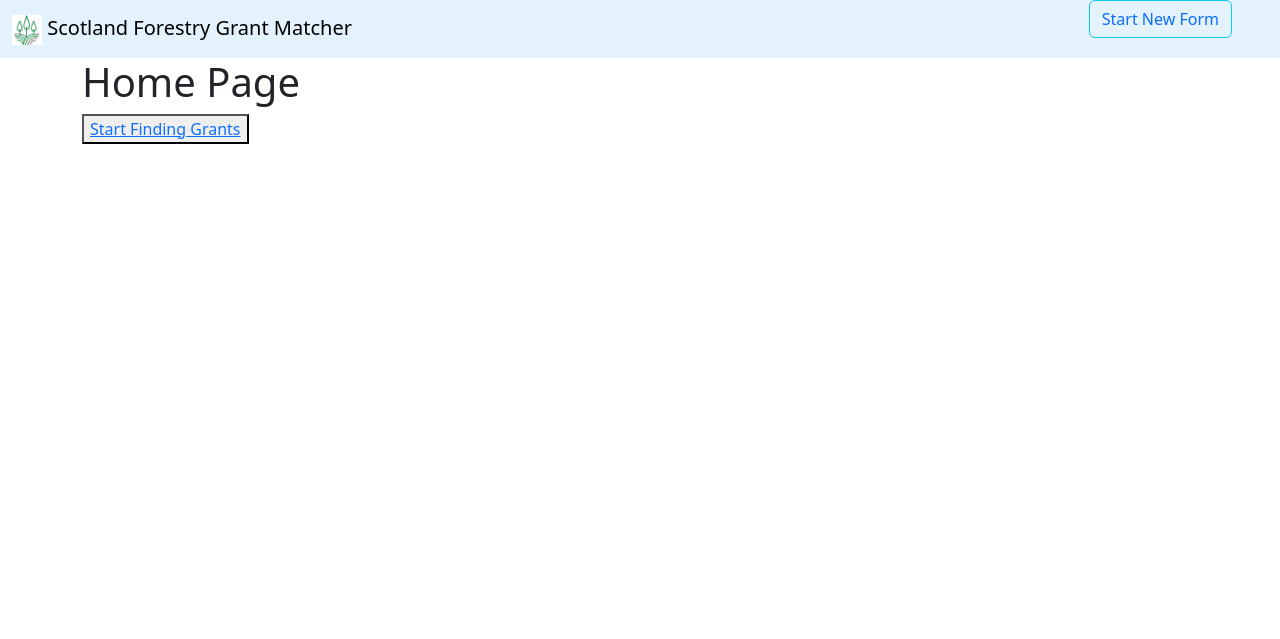
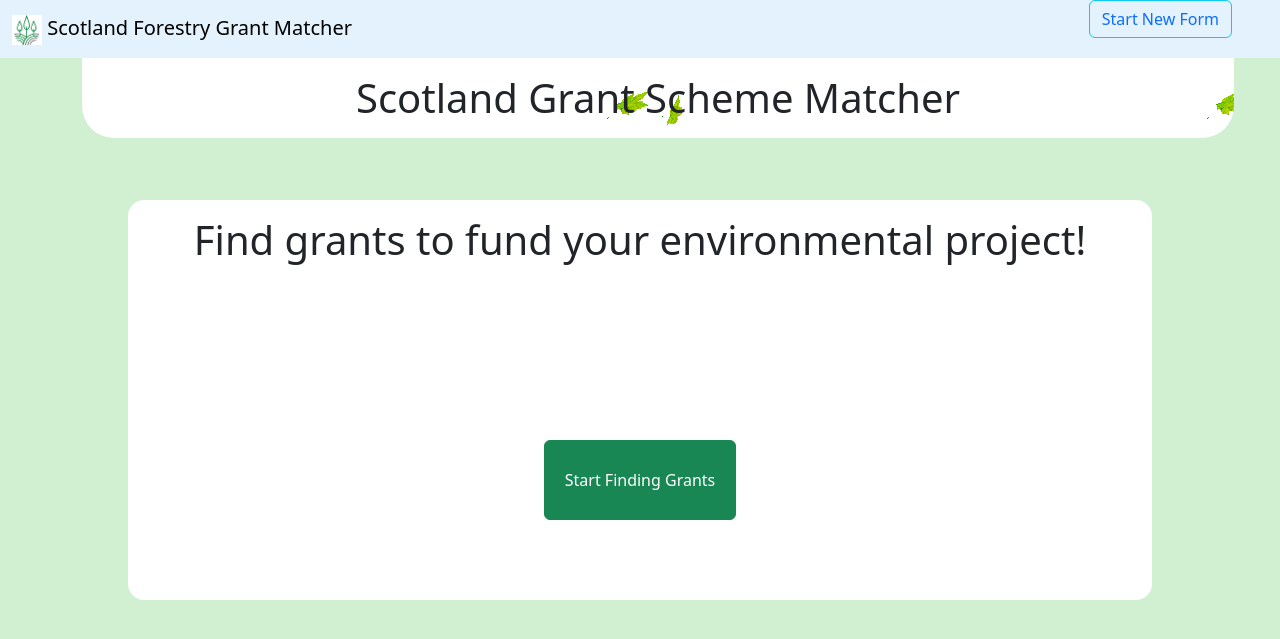
Before and after one commit to Afish3/grant-scheme-matcher, a Flask app: page / in a window 1280 px wide. Shown: the top 639 px of the page. Run offline with Flask 3, Linux system fonts and the light colour scheme; some libraries are stand-ins or nearby versions.

Commit message:
updated styles

```diff
--- a/forms.py
+++ b/forms.py
@@ -17,7 +17,7 @@ questions = ["Are you a tenant, owner-occupier, sub-tenant, or short-lease holde
 
 states = ["Land Management Plan", "Habitat Protectioin", "Deer Management", "Woodlands In and Around Towns", "Low Impact Silvicultural Systems"]
 
-land_uses = ['registered croft', ]
+land_uses = ['croft / farm', 'commercial', 'private land, personnal use', 'public land']
 
 ownership_types = ['The land is individually owned', 'The land is group owned']
 
@@ -39,7 +39,7 @@ class GrantForm(FlaskForm):
     q6 = SelectField(questions[5], choices=['Yes', 'No'])
     q7 = SelectField(questions[6], choices=['Yes', 'No'])
     q8 = SelectField(questions[7], choices=['Yes', 'No'])
-    q9 = SelectMultipleField(questions[8], choices=[size for size in land_sizes])
+    q9 = SelectField(questions[8], choices=[size for size in land_sizes])
     q10 = SelectField(questions[9], choices=[hope for hope in hopes_for_project])
     q11 = SelectField(questions[10], choices=['Yes, my land is in the south of Scotland', 'No'])
 
--- a/requirements.txt
+++ b/requirements.txt
@@ -2,6 +2,7 @@ aiohttp==3.8.5
 aiosignal==1.3.1
 async-timeout==4.0.2
 attrs==23.1.0
+bcrypt==4.0.1
 blinker==1.6.2
 certifi==2023.7.22
 charset-normalizer==3.2.0
@@ -10,6 +11,7 @@ dataclasses-json==0.5.14
 faiss-cpu==1.7.4
 filelock==3.12.2
 Flask==2.3.2
+Flask-Bcrypt==1.0.1
 Flask-DebugToolbar==0.13.1
 Flask-SQLAlchemy==3.0.5
 Flask-WTF==1.1.1
--- a/static/app.css
+++ b/static/app.css
@@ -1,4 +1,7 @@
-body { text-align: center;
+body {
+    text-align: center;
+    background-color: #23b499;
+    background-color: rgba(27, 177, 27, 0.2)
 }
 
 @keyframes fade-in {
@@ -15,7 +18,7 @@ body { text-align: center;
   .fade-in:nth-child(3) { animation-delay: .5s; }
 
   main {
-    background-color: rgb(0, 149, 214);
+    background-color: white;
     border-radius: 1rem;
     padding: 1rem;
     height: 50vh;
--- a/static/results.js
+++ b/static/results.js
@@ -29,8 +29,45 @@ const indivGrant = document.querySelectorAll('.individual-grant');
 // 	});
 // });
 
-grants.addEventListener('scroll', function(){
+// grants.addEventListener('scroll', function(){
+// 	indivGrant.forEach((grant, index) => {
+// 		const counter = counters[index];
+// 		const target = +counter.getAttribute('data-target');
+// 		const inc = target / speed;
+// 		let count = 0;
+
+// 		const updateCount = () => {
+// 		if (count < target) {
+// 			count += inc;
+// 			counter.innerText = Math.ceil(count);
+// 			requestAnimationFrame(updateCount); // Use requestAnimationFrame for smoother animation
+// 		} else {
+// 			counter.innerText = target;
+// 		}
+// 		};
+
+// 		if (grant.getBoundingClientRect().top < window.innerHeight) {
+// 			updateCount();
+// 		}
+// 	});
+// });
+
+const isVisible = function (elem) {
+    let bounding = elem.getBoundingClientRect();
+    return (
+        bounding.top >= 0 &&
+        bounding.left >= 0 &&
+        bounding.bottom <= (window.innerHeight || document.documentElement.clientHeight) &&
+        bounding.right <= (window.innerWidth || document.documentElement.clientWidth)
+    );
+};
+
+let done = false;
+
+grants.addEventListener('scroll', function(e) {
+
 	indivGrant.forEach((grant, index) => {
+		const visible = isVisible( grant );
 		const counter = counters[index];
 		const target = +counter.getAttribute('data-target');
 		const inc = target / speed;
@@ -43,11 +80,14 @@ grants.addEventListener('scroll', function(){
 					requestAnimationFrame(updateCount); // Use requestAnimationFrame for smoother animation
 				} else {
 					counter.innerText = target;
+					done = true;
 				}
 			};
 
-		if (grant.getBoundingClientRect().top < window.innerHeight) {
+		if( visible && !done ){
 			updateCount();
+		} else {
+			counter.innerText = target;
 		}
 	});
 });
--- a/templates/base.html
+++ b/templates/base.html
@@ -9,20 +9,10 @@
   <link rel="stylesheet" href="https://cdn.jsdelivr.net/npm/bootstrap@4.0.0/dist/css/bootstrap.min.css" integrity="sha384-Gn5384xqQ1aoWXA+058RXPxPg6fy4IWvTNh0E263XmFcJlSAwiGgFAW/dAiS6JXm" crossorigin="anonymous">
   <link rel="stylesheet"
         href="https://unpkg.com/bootstrap/dist/css/bootstrap.css">
-
-  <!-- <script src="https://unpkg.com/jquery"></script> -->
-  <!-- <script src="https://unpkg.com/popper"></script> -->
-  <!-- <script src="https://unpkg.com/bootstrap"></script> -->
-
-  <!-- <link rel="stylesheet"
-        href="https://use.fontawesome.com/releases/v5.3.1/css/all.css">
-  <link rel="stylesheet" href="/static/stylesheets/style.css">
-  <link rel="shortcut icon" href="/static/favicon.ico"> -->
-
   <script src="https://code.jquery.com/jquery-3.7.0.min.js" integrity="sha256-2Pmvv0kuTBOenSvLm6bvfBSSHrUJ+3A7x6P5Ebd07/g=" crossorigin="anonymous"></script>
 </head>
 
-<body class="fade-in">
+<body class="fade-in" {% block style %} {% endblock%}>
 <nav class="navbar navbar-expand-lg" style="background-color: #e3f2fd;">
   <div class="container-fluid">
     <div class="navbar-header">
--- a/templates/home.html
+++ b/templates/home.html
@@ -1,8 +1,16 @@
 {% extends 'base.html' %}
 
+{% block style %}
+style="background-color: rgba(27, 177, 27, 0.2);"
+{% endblock %}
 {% block content %}
-<h1>Home Page</h1>
-<button>
-<a href="/form/question/1">Start Finding Grants</a>
+<div class="m-0 text-left" style="width: 90vw; height: 5rem; background-color: white; border-bottom-left-radius: 2rem; border-bottom-right-radius: 2rem; background-image: url('/static/leaves-bg.gif'); background-repeat:repeat;">
+<h1 class="text-center pt-3">Scotland Grant Scheme Matcher</h1>
+</div>
+<main>
+<h1 class="text-center">Find grants to fund your environmental project!</h1>
+<button id="submit-button" class="btn btn-success btn-large text-center">
+<a href="/form/question/1" style="text-decoration: none; color: white;">Start Finding Grants</a>
 </button>
+</main>
 {% endblock %}
```
Also changed, not shown: other parts of static/app.css (+30 -5 lines), templates/questions.html (+5 -2 lines), templates/response.html (+7 -5 lines), static/leaves-bg.gif (added), 3 other files. Lines whose indentation alone changed are shown as unchanged.
